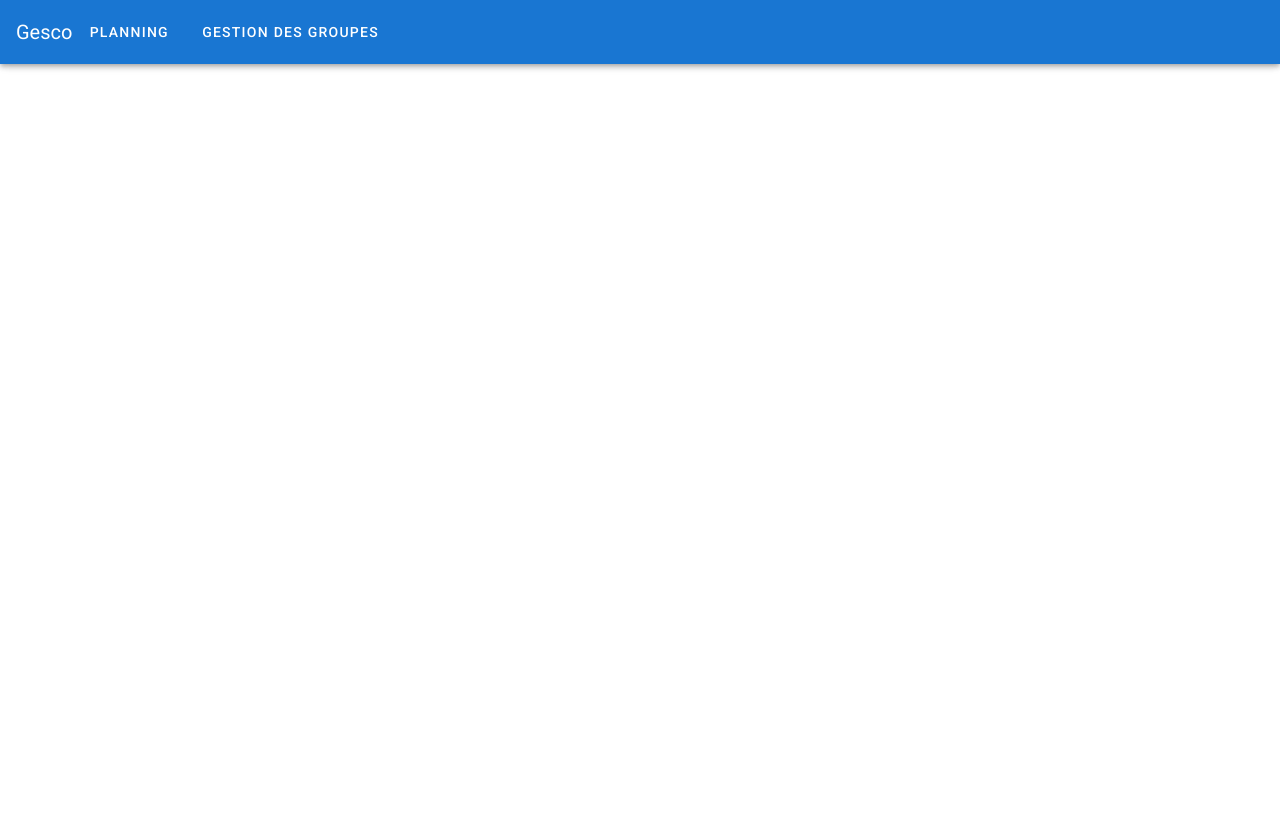
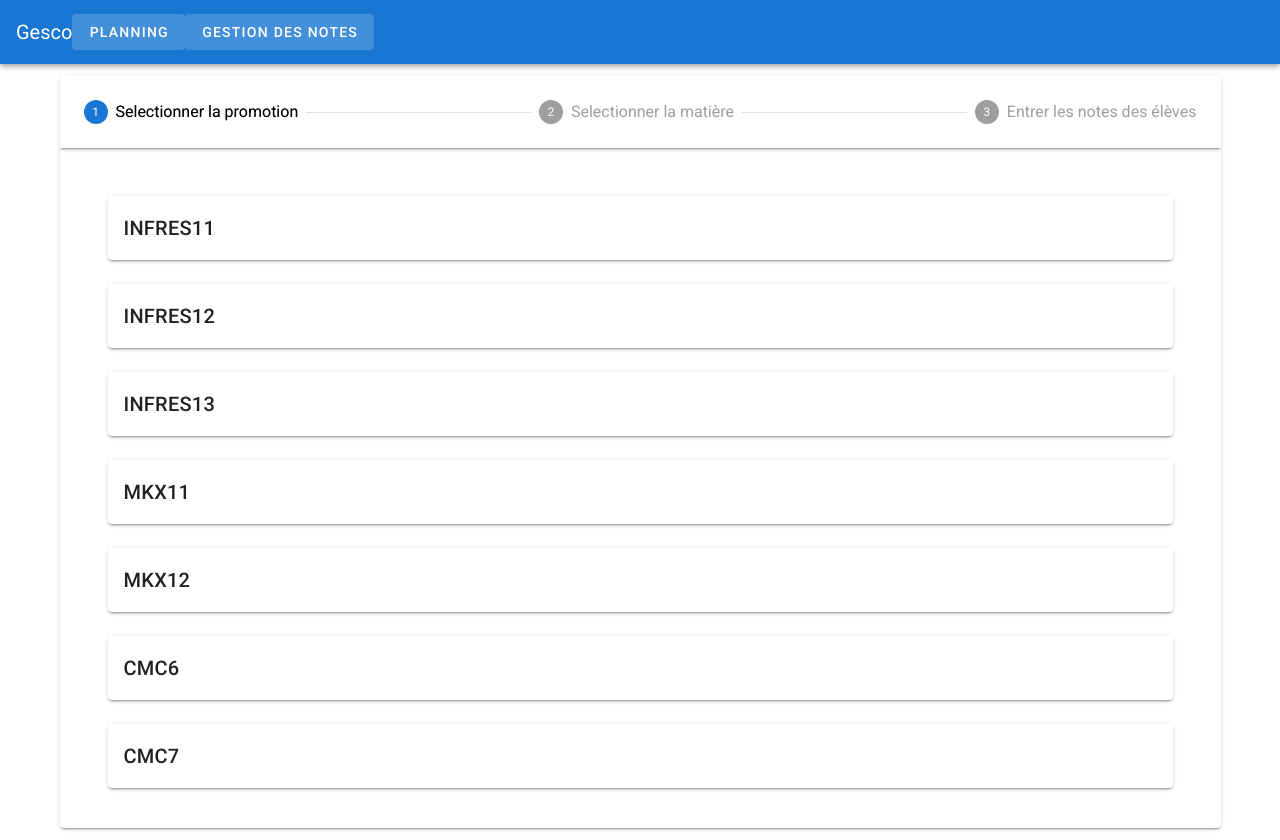
Before and after one commit to CorentinGrard/Gesco-frontend, a Vue app: page /ap/notes in a window 1280 px wide. Before the commit the page ends 800 px from the top, so only its background shows below. Built offline with nearby package versions, Linux system fonts and the light colour scheme.

Commit message:
Add gestion des notes Pick promo

```diff
--- a/src/App.vue
+++ b/src/App.vue
@@ -3,8 +3,8 @@
     <v-app-bar app color="primary" dark>
       <v-toolbar-title>Gesco</v-toolbar-title>
 
-      <v-btn text>Planning</v-btn>
-      <v-btn text>Gestion des groupes</v-btn>
+      <v-btn text :to="{ name: 'Planning'}">Planning</v-btn>
+      <v-btn text :to="{ name: 'GestionDesNotes'}">Gestion des notes</v-btn>
     </v-app-bar>
     <v-main>
       <router-view></router-view>
--- /dev/null
+++ b/src/api/promotions.js
@@ -0,0 +1,39 @@
+/**
+ * Mocking client-server processing
+ */
+const promotions = [
+    {
+        id: 1,
+        name: "INFRES11",
+    },
+    {
+        id: 2,
+        name: "INFRES12",
+    },
+    {
+        id: 3,
+        name: "INFRES13",
+    },
+    {
+        id: 4,
+        name: "MKX11",
+    },
+    {
+        id: 5,
+        name: "MKX12",
+    },
+    {
+        id: 6,
+        name: "CMC6",
+    },
+    {
+        id: 7,
+        name: "CMC7",
+    },
+]
+
+export default {
+    getPromotions(cb) {
+        setTimeout(() => cb(promotions), 100)
+    },
+}
--- /dev/null
+++ b/src/components/ListPromotions.vue
@@ -0,0 +1,38 @@
+<template>
+  <v-container>
+    <Promotion
+      v-for="promotion in promotions"
+      :key="promotion.name"
+      :promotion="promotion"
+      @select-promotion="
+        (promotion) => {
+          selectedPromotion = promotion;
+          $emit('change-promotion', selectedPromotion);
+        }
+      "
+    />
+  </v-container>
+</template>
+
+<script>
+import { mapState } from "vuex";
+import Promotion from "../components/Promotion";
+
+export default {
+  components: {
+    Promotion,
+  },
+  computed: mapState({
+    promotions: (state) => state.promotions.promotions,
+  }),
+  data: () => ({
+    selectedPromotion: {},
+  }),
+  created() {
+    this.$store.dispatch("promotions/getAllPromotions");
+  },
+};
+</script>
+
+<style>
+</style>
--- /dev/null
+++ b/src/components/Promotion.vue
@@ -0,0 +1,21 @@
+<template>
+  <v-container>
+    <v-hover v-slot="{ hover }">
+      <v-card
+        :elevation="hover ? 12 : 2"
+        v-on:click="() => $emit('select-promotion', promotion)"
+      >
+        <v-card-title>{{ promotion.name }}</v-card-title>
+      </v-card>
+    </v-hover>
+  </v-container>
+</template>
+
+<script>
+export default {
+  props: ["promotion"],
+};
+</script>
+
+<style>
+</style>
--- a/src/router/index.js
+++ b/src/router/index.js
@@ -1,6 +1,7 @@
 import Vue from 'vue'
 import VueRouter from 'vue-router'
 import Planning from '../views/Planning.vue'
+import GestionDesNotes from '../views/GestionDesNotes.vue'
 
 Vue.use(VueRouter)
 
@@ -9,6 +10,11 @@ const routes = [
     path: '/',
     name: 'Planning',
     component: Planning
+  },
+  {
+    path: '/ap/notes/',
+    name: 'GestionDesNotes',
+    component: GestionDesNotes
   },
 ]
 
--- a/src/store/index.js
+++ b/src/store/index.js
@@ -1,6 +1,7 @@
 import Vue from 'vue'
 import Vuex from 'vuex'
 import planning from './modules/planning'
+import promotions from './modules/promotions'
 
 Vue.use(Vuex)
 
@@ -9,6 +10,7 @@ const debug = process.env.NODE_ENV !== 'production'
 export default new Vuex.Store({
   modules: {
     planning,
+    promotions,
   },
   strict: debug,
 })
--- /dev/null
+++ b/src/store/modules/promotions.js
@@ -0,0 +1,35 @@
+import promotionsAPI from '../../api/promotions'
+
+// initial state
+const state = () => ({
+    promotions: []
+})
+
+// getters
+const getters = {
+
+}
+
+// actions
+const actions = {
+    getAllPromotions({ commit }) {
+        promotionsAPI.getPromotions(promotions => {
+            commit('setPromotions', promotions)
+        })
+    }
+}
+
+// mutations
+const mutations = {
+    setPromotions(state, promotions) {
+        state.promotions = promotions
+    },
+}
+
+export default {
+    namespaced: true,
+    state,
+    getters,
+    actions,
+    mutations
+}
--- /dev/null
+++ b/src/views/GestionDesNotes.vue
@@ -0,0 +1,68 @@
+<template>
+  <v-container>
+    <v-stepper v-model="etape">
+      <v-stepper-header>
+        <v-stepper-step :complete="etape > 1" step="1">
+          <span v-if="typeof(selectedPromotion.id) === 'undefined'">Selectionner la promotion</span>
+          <span v-else>{{selectedPromotion.name}}</span>
+        </v-stepper-step>
+
+        <v-divider></v-divider>
+
+        <v-stepper-step :complete="etape > 2" step="2">
+          Selectionner la matière
+        </v-stepper-step>
+
+        <v-divider></v-divider>
+
+        <v-stepper-step step="3"> Entrer les notes des élèves </v-stepper-step>
+      </v-stepper-header>
+
+      <v-stepper-items>
+        <v-stepper-content step="1">
+          <ListPromotions
+            @change-promotion="
+              (promotion) => {
+                selectedPromotion = promotion;
+                etape++;
+              }
+            "
+          />
+        </v-stepper-content>
+
+        <v-stepper-content step="2">
+          <v-card class="mb-12" color="grey lighten-1" height="200px"></v-card>
+
+          <v-btn color="primary" @click="etape = 3"> Continue </v-btn>
+
+          <v-btn text> Cancel </v-btn>
+        </v-stepper-content>
+
+        <v-stepper-content step="3">
+          <v-card class="mb-12" color="grey lighten-1" height="200px"></v-card>
+
+          <v-btn color="primary" @click="etape = 1"> Continue </v-btn>
+
+          <v-btn text> Cancel </v-btn>
+        </v-stepper-content>
+      </v-stepper-items>
+    </v-stepper>
+  </v-container>
+</template>
+
+<script>
+import ListPromotions from "../components/ListPromotions";
+
+export default {
+  data: () => ({
+    etape: 1,
+    selectedPromotion: {},
+  }),
+  components: {
+    ListPromotions,
+  },
+};
+</script>
+
+<style>
+</style>
```
Also changed, not shown: src/api/matieres.js (added, +55 -0 lines).
